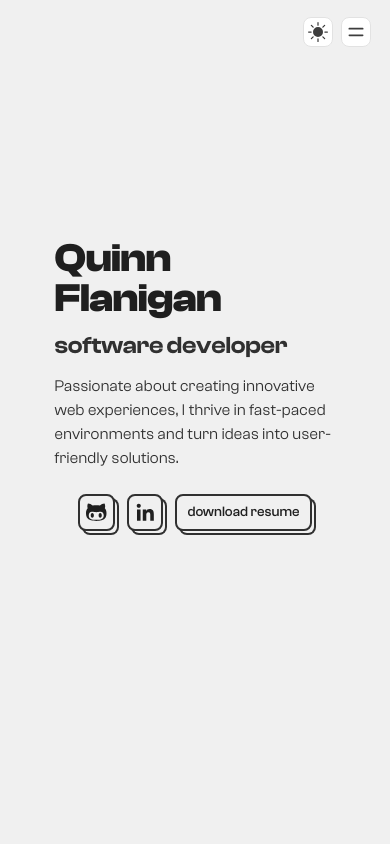
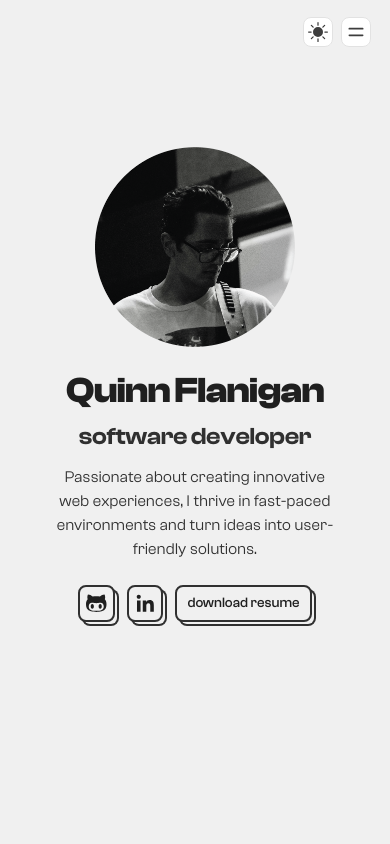
Before and after one commit to qinflan/portfolio, a React (Vite) app in the folder portfolio/client/: page / in a window 390 px wide. Shown: the top 844 px of the page. Built offline with nearby package versions, Linux system fonts and the light colour scheme; a web font is replaced by a local one.

Commit message:
update mobile styling

```diff
--- a/portfolio/client/src/components/ui/LeftPanel.css
+++ b/portfolio/client/src/components/ui/LeftPanel.css
@@ -98,6 +98,11 @@
     background-color: var(--button-background-hover);
   }
 
+  .avatar-img {
+    width: 200px;
+    display:none;
+  }
+
 @media (max-width: 768px) {
     .resume-btn-container {
         display: none;
@@ -128,7 +133,7 @@
     .role-text {
         font-size: xx-large;
         position: relative;
-        width: 90%;
+        width: 100%;
         text-align: left;
     }
 
@@ -147,6 +152,11 @@
 
 @media (max-width: 600px) {
 
+    .hero-text-container {
+        text-align: center;
+        align-items: center;
+    }
+
     .hero-container {
         height: 75vh;
         justify-content: center;
@@ -154,24 +164,29 @@
     }
 
     .hero-name {
-        font-size: 40px;
+        font-size: 36px;
         position: relative;
-        text-align: left;
+        text-align: center;
         margin-top: auto;
-        width: 200px;
     }
     .role-text {
         font-size: x-large;
+        text-align: center;
     }
 
     .mantra-text {
-        text-align: left;
+        text-align: center;
         font-size: medium;
-        margin: unset;
+        width: 290px;
     }
 
     .mobile-socials-container {
         justify-content: center;
+    }
+
+    .avatar-img {
+        display: flex;
+        margin-bottom: 1rem;
     }
 }
 
--- a/portfolio/client/src/components/ui/LeftPanel.tsx
+++ b/portfolio/client/src/components/ui/LeftPanel.tsx
@@ -3,12 +3,14 @@ import "./LeftPanel.css"
 import ResumeBtn from './ResumeBtn';
 import { GrLinkedinOption } from "react-icons/gr";
 import { TfiGithub } from "react-icons/tfi";
+import avatar from "/assets/profile.png"
 
 const LeftPanel = () => {
     return (
         <div className="left-panel-container">
             <div className="hero-container">
                 <div className="hero-text-container">
+                    <img className="avatar-img" src={avatar}></img>
                     <h1 className="hero-name">Quinn Flanigan</h1>
                     <h3 className="role-text">
                         software developer
--- a/portfolio/client/src/components/ui/Navbar.css
+++ b/portfolio/client/src/components/ui/Navbar.css
@@ -93,7 +93,7 @@
     color: var(--primary-text);
     font-style: normal;
     font-weight: 500;
-    line-height: 70px;
+    line-height: 62px;
     letter-spacing: -1px;
     text-transform: lowercase;
     transition: 0.2s;
--- a/portfolio/client/src/components/ui/RightPanel.tsx
+++ b/portfolio/client/src/components/ui/RightPanel.tsx
@@ -17,6 +17,7 @@ const RightPanel = () => {
     return (
         <div className="scroll-right-panel">
             <div className="about-me" ref={aboutRef} id="about">
+                <h1 className="section-title">about</h1>
                 <p>I'm a college student based in <span className="emphasis-text">Boston, Massachusetts</span> studying Information Technology and Computer Science,
                     driven by my passion for tech and problem-solving. Whether I’m building computers or developing full-stack web applications,
                     I’m constantly seeking to learn and grow.
```
Also changed, not shown: portfolio/client/public/assets/profile.png (added).
